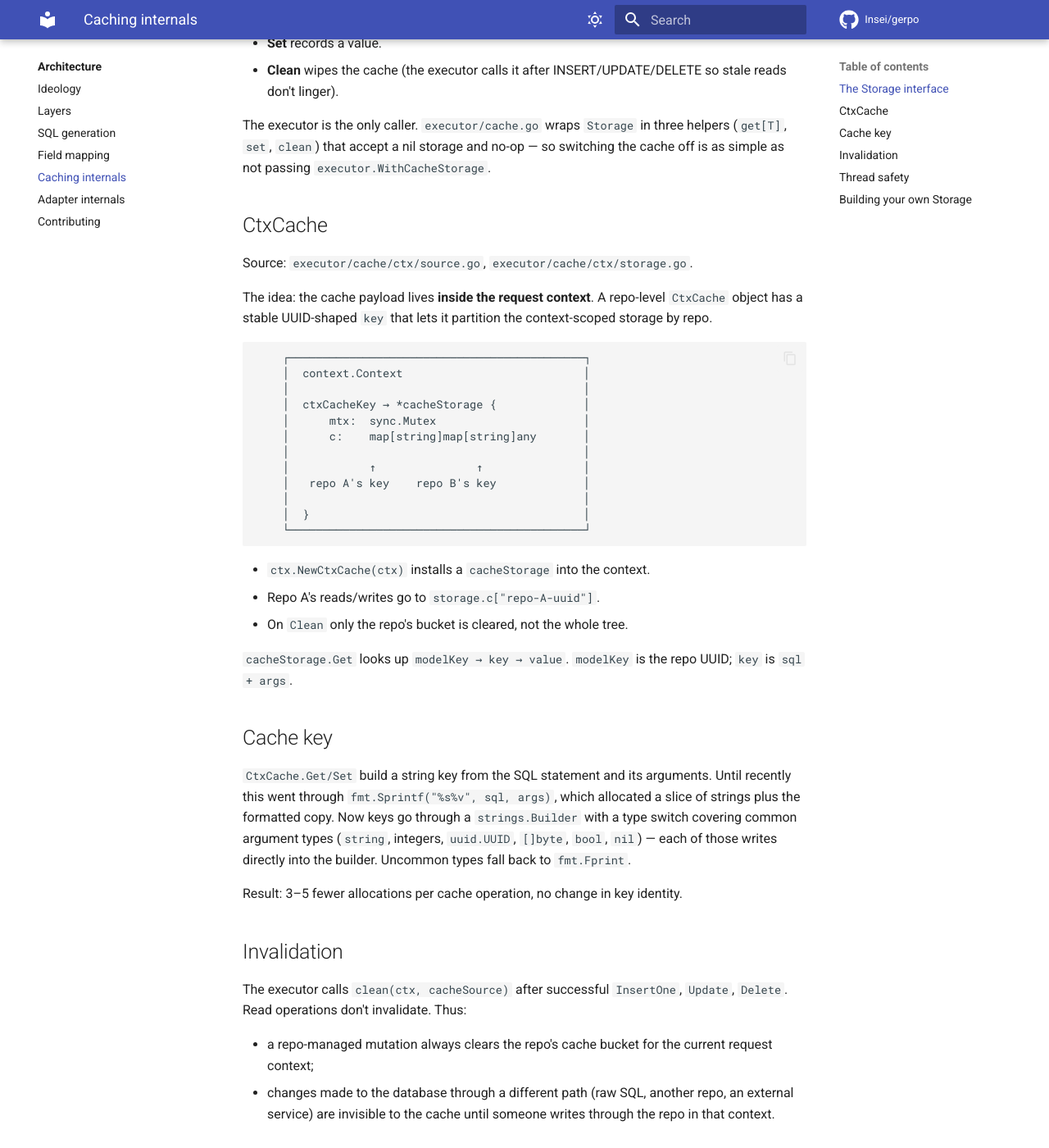
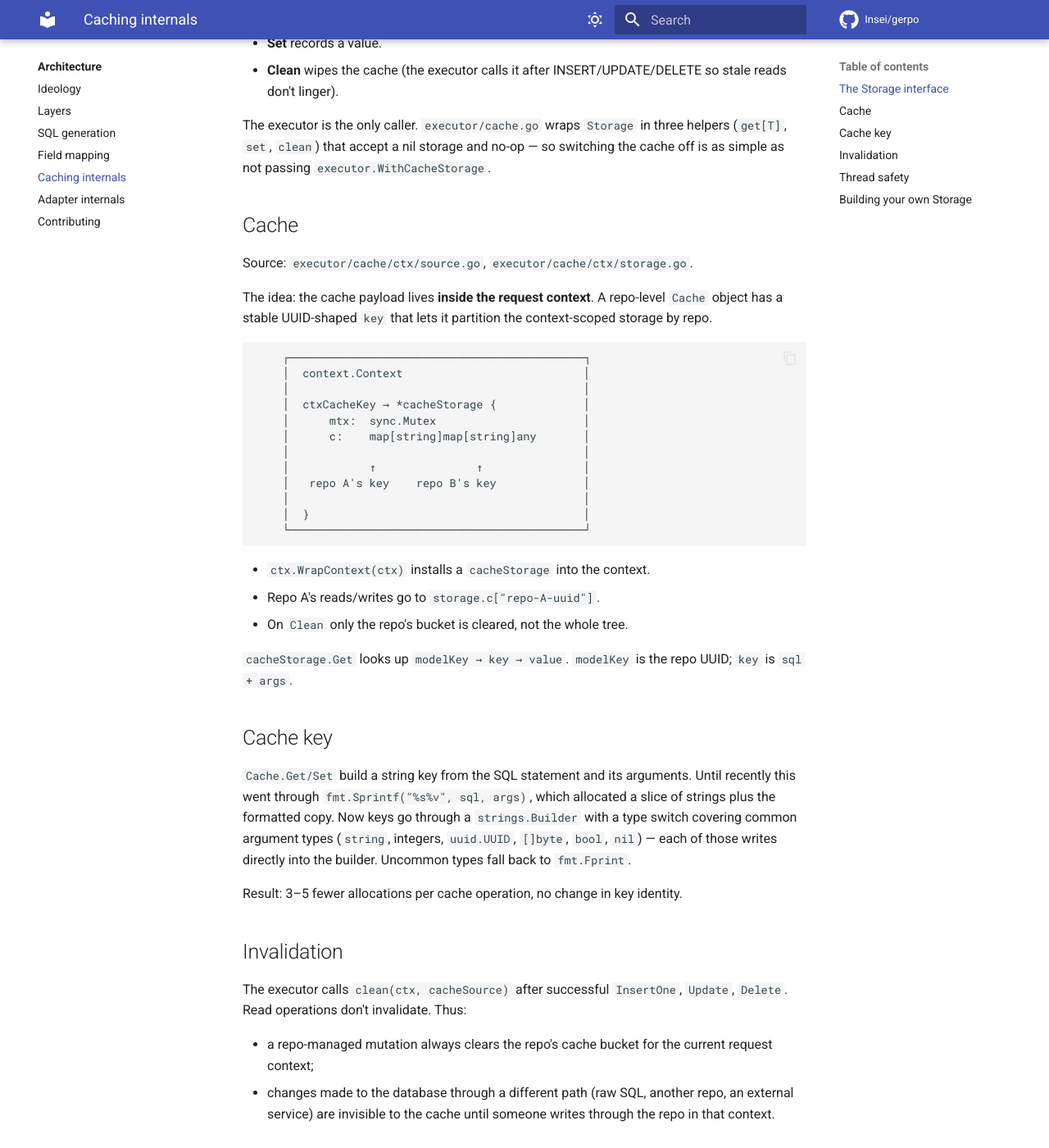
Before and after one commit to Insei/gerpo, an MkDocs documentation site: the page built from docs/architecture/caching.md, in a window 1280 px wide and 1400 px high, scrolled down 496 px. Shown: the whole window at 82% size. Built offline with MkDocs 1.6.1 and Material for MkDocs 9.7.7, drawn with Linux system fonts in a browser that asks for light colours; comment, search, counter and statistics services are not loaded.

Commit message:
refactor(cachectx)!: rename CtxCache→Cache, NewCtxCache→WrapContext
Review items 1.6 and 4.2. The package had two constructors with
confusingly similar names doing very different things, and the type name
stuttered against its package name:

  // before
  c      := cachectx.New()              // *CtxCache — per-repo facade
  reqCtx := cachectx.NewCtxCache(ctx)   // inject per-request storage

  // after
  c      := cachectx.New()              // *Cache — per-repo facade
  reqCtx := cachectx.WrapContext(ctx)   // inject per-request storage

- Public type CtxCache → Cache (Rob Pike: package and type name must
  not stutter — cachectx.Cache reads cleanly).
- NewCtxCache(ctx) → WrapContext(ctx) — the verb tells you it mutates
  the context, not creates a new cache object.
- New() keeps its Go-idiomatic name for constructing the main package
  type.
- Internal ctxStorageOption → cacheOption for symmetry.

Pre-1.0 cleanup, no deprecation bracket. Affected: executor/cache/ctx/
package (5 files), 2 callers (example + integration test) and 6 docs
pages. All touched mechanically via sed.

Co-Authored-By: Claude Opus 4.7 (1M context) <noreply@anthropic.com>

````diff
--- a/docs/architecture/caching.md
+++ b/docs/architecture/caching.md
@@ -18,11 +18,11 @@ type Storage interface {
 
 The executor is the only caller. `executor/cache.go` wraps `Storage` in three helpers (`get[T]`, `set`, `clean`) that accept a nil storage and no-op — so switching the cache off is as simple as not passing `executor.WithCacheStorage`.
 
-## CtxCache
+## Cache
 
 Source: `executor/cache/ctx/source.go`, `executor/cache/ctx/storage.go`.
 
-The idea: the cache payload lives **inside the request context**. A repo-level `CtxCache` object has a stable UUID-shaped `key` that lets it partition the context-scoped storage by repo.
+The idea: the cache payload lives **inside the request context**. A repo-level `Cache` object has a stable UUID-shaped `key` that lets it partition the context-scoped storage by repo.
 
 ```
     ┌────────────────────────────────────────────┐
@@ -39,7 +39,7 @@ The idea: the cache payload lives **inside the request context**. A repo-level `
     └────────────────────────────────────────────┘
 ```
 
-- `ctx.NewCtxCache(ctx)` installs a `cacheStorage` into the context.
+- `ctx.WrapContext(ctx)` installs a `cacheStorage` into the context.
 - Repo A's reads/writes go to `storage.c["repo-A-uuid"]`.
 - On `Clean` only the repo's bucket is cleared, not the whole tree.
 
@@ -47,7 +47,7 @@ The idea: the cache payload lives **inside the request context**. A repo-level `
 
 ## Cache key
 
-`CtxCache.Get/Set` build a string key from the SQL statement and its arguments. Until recently this went through `fmt.Sprintf("%s%v", sql, args)`, which allocated a slice of strings plus the formatted copy. Now keys go through a `strings.Builder` with a type switch covering common argument types (`string`, integers, `uuid.UUID`, `[]byte`, `bool`, `nil`) — each of those writes directly into the builder. Uncommon types fall back to `fmt.Fprint`.
+`Cache.Get/Set` build a string key from the SQL statement and its arguments. Until recently this went through `fmt.Sprintf("%s%v", sql, args)`, which allocated a slice of strings plus the formatted copy. Now keys go through a `strings.Builder` with a type switch covering common argument types (`string`, integers, `uuid.UUID`, `[]byte`, `bool`, `nil`) — each of those writes directly into the builder. Uncommon types fall back to `fmt.Fprint`.
 
 Result: 3–5 fewer allocations per cache operation, no change in key identity.
 
--- a/docs/architecture/index.md
+++ b/docs/architecture/index.md
@@ -8,7 +8,7 @@ This section is for people who want to know gerpo from the inside — contributo
 | [Layers](layers.md) | How a request travels from `Repository` down to the driver |
 | [SQL generation](sql-generation.md) | `sqlstmt` and `sqlpart` — assembling the SQL text |
 | [Field mapping](field-mapping.md) | How gerpo sees struct fields through pointers |
-| [Caching internals](caching.md) | Inside `CtxCache` |
+| [Caching internals](caching.md) | Inside `Cache` |
 | [Adapter internals](adapters-internals.md) | How an adapter is written — placeholder rewrite, `Rows`, transactions |
 | [Contributing](contributing.md) | Building, testing, and shipping a change |
 
--- a/docs/features/cache.md
+++ b/docs/features/cache.md
@@ -1,6 +1,6 @@
 # Cache
 
-gerpo can attach a `cache.Storage` to the executor. The built-in implementation is `CtxCache`: a cache scoped to a single `context.Context`. It helps when one business operation fetches the same records multiple times.
+gerpo can attach a `cache.Storage` to the executor. The built-in implementation is `Cache`: a cache scoped to a single `context.Context`. It helps when one business operation fetches the same records multiple times.
 
 ## Wiring
 
@@ -23,14 +23,14 @@ repo, _ := gerpo.NewBuilder[User]().
 For each request you must **wrap the ctx**:
 
 ```go
-reqCtx := cachectx.NewCtxCache(ctx)
+reqCtx := cachectx.WrapContext(ctx)
 
 // every subsequent call should go through reqCtx
 repo.GetFirst(reqCtx, whereByID)
 repo.GetFirst(reqCtx, whereByID) // ← hit, served from cache
 ```
 
-Without `NewCtxCache(ctx)` the cache just does nothing — a warning goes to the log, and the queries themselves still work.
+Without `WrapContext(ctx)` the cache just does nothing — a warning goes to the log, and the queries themselves still work.
 
 ## Behavior
 
@@ -43,7 +43,7 @@ Without `NewCtxCache(ctx)` the cache just does nothing — a warning goes to the
 ## When it helps
 
 - **N+1 protection:** one business call hits `repo.GetFirst(ctx, id)` from several places — the cache returns the first result.
-- **Proxying middleware:** wrap an incoming HTTP request in `NewCtxCache`, and the whole handler/service tree shares the cache.
+- **Proxying middleware:** wrap an incoming HTTP request in `WrapContext`, and the whole handler/service tree shares the cache.
 
 ## When to skip
 
--- a/docs/features/index.md
+++ b/docs/features/index.md
@@ -28,6 +28,6 @@ Reference of gerpo capabilities grouped by area.
 
 | Page | What's inside |
 |---|---|
-| [Cache](cache.md) | `CtxCache` — cache scoped to a request context |
+| [Cache](cache.md) | `Cache` — cache scoped to a request context |
 | [Tracing](tracing.md) | `WithTracer` hook — OpenTelemetry / Datadog / any tracer |
 | [Adapters](adapters.md) | pgx v5, pgx v4, database/sql, and custom adapters |
--- a/docs/why-gerpo.md
+++ b/docs/why-gerpo.md
@@ -16,7 +16,7 @@ Pick gerpo when you want:
 - A clear, type-safe boundary between business code and SQL.
 - Predictable allocations and SQL generation — `make bench-report` shows the overhead per operation.
 - Multiple drivers behind one interface (microservices on PostgreSQL today, easy to add ClickHouse / SQLite tomorrow).
-- Per-request caching that just turns on (`CtxCache`).
+- Per-request caching that just turns on (`Cache`).
 - An OpenTelemetry-style tracing hook without forcing OTel as a dependency.
 - A small, readable codebase you can fork or wrap.
 
@@ -43,7 +43,7 @@ Skip it if:
 | **Struct tags required** | ✗ | ✓ | ✗ | ✓ | ✗ | ✓ |
 | **Pluggable drivers** | ✓ | ✓ | ✓ | ✓ | ✓ | ✓ |
 | **Soft delete built-in** | ✓ | ✓ | ✓ | ✓ | ✗ | ✗ |
-| **Per-request cache** | ✓ (`CtxCache`) | plugin | ✗ | ✗ | ✗ | ✗ |
+| **Per-request cache** | ✓ (`Cache`) | plugin | ✗ | ✗ | ✗ | ✗ |
 | **Tracing hook** | ✓ | plugin | hook | hook | ✗ | ✗ |
 | **Hooks (Before/After)** | ✓ | ✓ | ✓ | ✓ | ✗ | ✗ |
 | **Custom SQL escape hatch** | ✓ (callbacks) | ✓ (`Raw()`) | ✓ | ✓ | n/a (everything is SQL) | ✓ |
````
Also changed, not shown: docs/index.md (+1 -1 lines), 10 other files.
